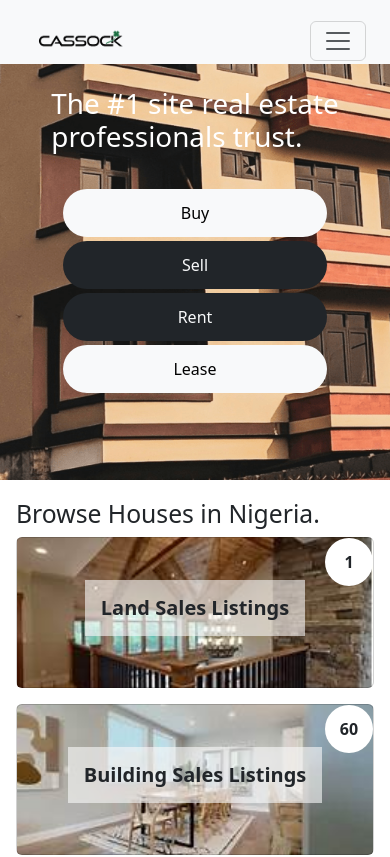
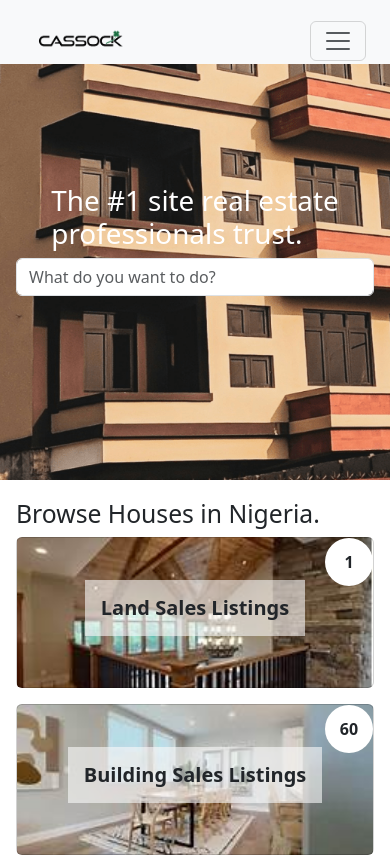
Before and after one commit to n-s-iroagba/mrrealtor, a React (Create React App) app in the folder client/: page / in a window 390 px wide. Shown: the top 857 px of the page. Built offline with nearby package versions, Linux system fonts and the light colour scheme.

Commit message:
[chore: scaffold feature components]

```diff
--- a/client/src/features/common/hooks/useIsLargeScreen.ts
+++ b/client/src/features/common/hooks/useIsLargeScreen.ts
@@ -1,7 +1,7 @@
 import { useEffect, useState } from "react";
 
 const useIsLargeScreen = () =>{
-    const [isLargeScreen, setIsLargeScreen] = useState(true);
+    const [isLargeScreen, setIsLargeScreen] = useState(window.innerWidth > 768);
 
     useEffect(() => {
         const handleResize = () => {
--- a/client/src/features/home/components/HomeSearchBar.tsx
+++ b/client/src/features/home/components/HomeSearchBar.tsx
@@ -3,23 +3,23 @@ import { InputGroup, FormControl, Tooltip, OverlayTrigger, Button } from 'react-
 import { useNavigate} from 'react-router-dom';
 
 const options = [
-  { label: 'Sell', route: '/sell' },
-  { label: 'Buy', route: '/buy' },
-  { label: 'Rent', route: '/rent' },
-  { label: 'Lease', route: '/lease' },
+  { label: 'Sell', route: '/dashboard' },
+  { label: 'Buy', route: '/building/sale' },
+  { label: 'Rent', route: '/building/rent' },
+  { label: 'Lease', route: '/dashboard' },
 ];
 
 const HomeSearchBar: React.FC = () => {
   const [showTooltip, setShowTooltip] = useState(false);
   const navigate = useNavigate();
 
-  const handleOptionClick = (route: string) => {
+  const handleOptionClick = (route: string):any => {
     navigate(route)
   };
 
   const renderTooltip = (props: any) => (
-    <Tooltip id="options-tooltip" {...props}>
-      <div className="d-flex flex-column">
+    <Tooltip className='bg-light' id="options-tooltip" {...props}>
+      <div className="d-flex flex-column bg-light">
         {options.map((option) => (
           <Button
             key={option.label}
@@ -42,7 +42,7 @@ const HomeSearchBar: React.FC = () => {
         overlay={renderTooltip}
       >
         <FormControl
-          placeholder="Search..."
+          placeholder="What do you want to do?"
           onFocus={() => setShowTooltip(true)}
           onBlur={() => setShowTooltip(false)}
         />
--- a/client/src/features/home/layout/Header.tsx
+++ b/client/src/features/home/layout/Header.tsx
@@ -28,8 +28,12 @@ const navigateToDasboard =()=>{
       <div className='header-background d-flex flex-column align-items-center px-3'>
 
         <h1>The #1 site real estate <span className="break">professionals trust.</span></h1>
-{isLargeScreen?<>
-        <Row className='w-75 d-flex gy-1 gx-1 justify-content-center align-items-center mt-4'>
+{!isLargeScreen?<>
+  <HomeSearchBar/>
+  </>
+       : <>
+
+       <Row className='w-75 d-flex gy-1 gx-1 justify-content-center align-items-center mt-4'>
           <Col md={3} xs={12}className=' d-flex justify-content-center'>
             <button onClick={()=>{navigateToSearch(CommercialPurpose.SALE)}} className='w-100 header-button bg-light'>Buy</button>
           </Col>
@@ -45,9 +49,7 @@ const navigateToDasboard =()=>{
         </Row>
 
        </>
-       : <>
-       <HomeSearchBar/>
-       </>
+
 }
       </div>
     </header>
--- a/client/src/features/listing/components/GroupedDropdown.tsx
+++ b/client/src/features/listing/components/GroupedDropdown.tsx
@@ -36,7 +36,7 @@ const GroupedDropdown: React.FC<GroupedDropdownProps> = ({
 
   return (
     <Row className='gx-1 px-1'>
-      <Col xs={6}>
+      <Col xs={6} lg={3}>
         <Dropdown>
           <Dropdown.Toggle variant="transparent" id="dropdown-commercial-type">
             <small>{selectedOptions.state?.name || 'State'}</small>
@@ -51,7 +51,7 @@ const GroupedDropdown: React.FC<GroupedDropdownProps> = ({
         </Dropdown>
       </Col>
 
-      <Col xs={6}>
+      <Col xs={6} lg={3}>
         <Dropdown>
           <Dropdown.Toggle variant="transparent" id="dropdown-apartment-lga">
             <small>{selectedOptions.localGovernmentArea?.name || 'Local Government Area'}</small>
@@ -66,7 +66,7 @@ const GroupedDropdown: React.FC<GroupedDropdownProps> = ({
         </Dropdown>
       </Col>
 
-      <Col xs={6}>
+      <Col xs={6} lg={3}>
         <Dropdown>
           <Dropdown.Toggle variant="transparent" id="dropdown-price-ranges">
             <small>{selectedOptions.district?.name || 'District'}</small>
@@ -80,7 +80,7 @@ const GroupedDropdown: React.FC<GroupedDropdownProps> = ({
           </Dropdown.Menu>
         </Dropdown>
       </Col>
-      <Col xs={6}>
+      <Col xs={6} lg={3}>
         <Dropdown>
           <Dropdown.Toggle variant="transparent" id="dropdown-commercial-type">
             <small>{selectedOptions.commercialType || 'Rent Or Buy'}</small>
@@ -92,7 +92,7 @@ const GroupedDropdown: React.FC<GroupedDropdownProps> = ({
         </Dropdown>
       </Col>
 
-      <Col xs={6}>
+      <Col xs={6} lg={3}>
         <Dropdown>
           <Dropdown.Toggle variant="transparent" id="dropdown-apartment-type">
             <small>{selectedOptions.apartmentType || ' Building Types'}</small>
@@ -107,7 +107,7 @@ const GroupedDropdown: React.FC<GroupedDropdownProps> = ({
         </Dropdown>
       </Col>
 
-      <Col xs={6}>
+      <Col xs={6} lg={3}>
         <Dropdown>
           <Dropdown.Toggle variant="transparent" id="dropdown-price-ranges">
             <small> Price Range</small>
@@ -115,7 +115,7 @@ const GroupedDropdown: React.FC<GroupedDropdownProps> = ({
         </Dropdown>
       </Col>
 
-      <Col xs={6}>
+      <Col xs={6} lg={3}>
         <Dropdown>
           <Dropdown.Toggle variant="transparent" id="dropdown-more-options">
             <small>{selectedOptions.bestAmmenity || 'Most Important Ammenity'}</small>
@@ -129,7 +129,7 @@ const GroupedDropdown: React.FC<GroupedDropdownProps> = ({
           </Dropdown.Menu>
         </Dropdown>
       </Col>
-      <Col xs={6}>
+      <Col xs={6} lg={3}>
         <Dropdown>
           <Dropdown.Toggle variant="transparent" id="dropdown-more-options">
             <small> {selectedOptions.otherAmmenity || 'Other Ammenity'}</small>
```
